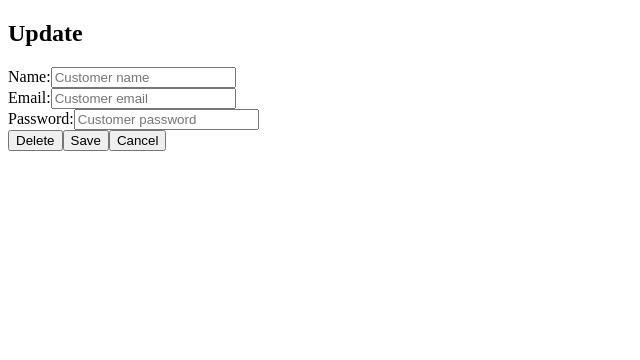
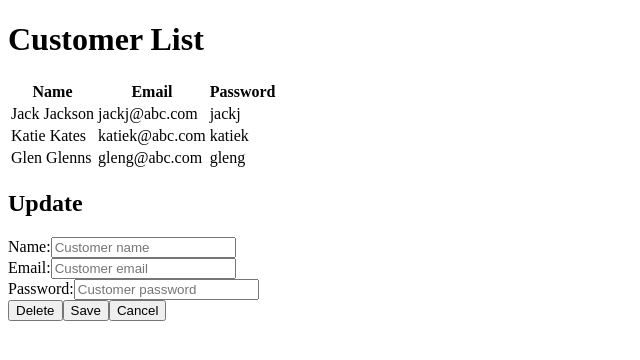
Before and after one commit to lalithaagadde/front-end-application, a React (Vite) app: page / in a window 1280 px wide. Shown: the top 360 px of the page, without its empty margins (0-640 px from the left). Built offline with nearby package versions, Linux system fonts and the light colour scheme.

Commit message:
Added Customer List statically

```diff
--- a/src/App.jsx
+++ b/src/App.jsx
@@ -14,6 +14,31 @@ function App() {
 
   return (
     <>
+    <div>
+            <h1>Customer List</h1>
+            <table>
+                <tr>
+                    <th>Name</th>
+                    <th>Email</th>
+                    <th>Password</th>
+                </tr>
+                <tr>
+                    <td>Jack Jackson</td>
+                    <td>jackj@abc.com</td>
+                    <td>jackj</td>
+                </tr>
+                <tr>
+                    <td>Katie Kates</td>
+                    <td>katiek@abc.com</td>
+                    <td>katiek</td>
+                </tr>
+                <tr>
+                    <td>Glen Glenns</td>
+                    <td>gleng@abc.com</td>
+                    <td>gleng</td>
+                </tr>
+            </table>
+        </div>
     <div>
     <h2>Update</h2>
     <form>
```
